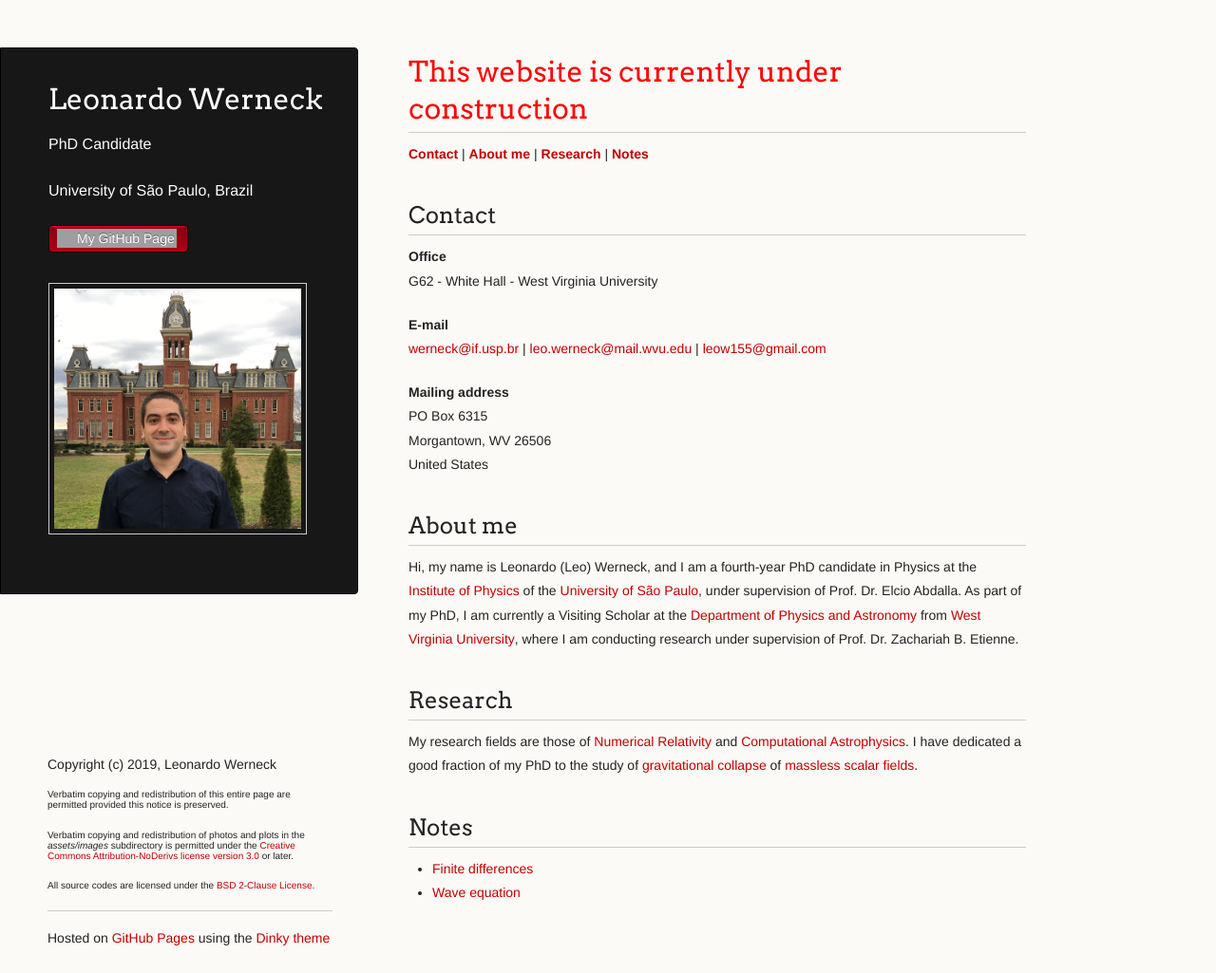
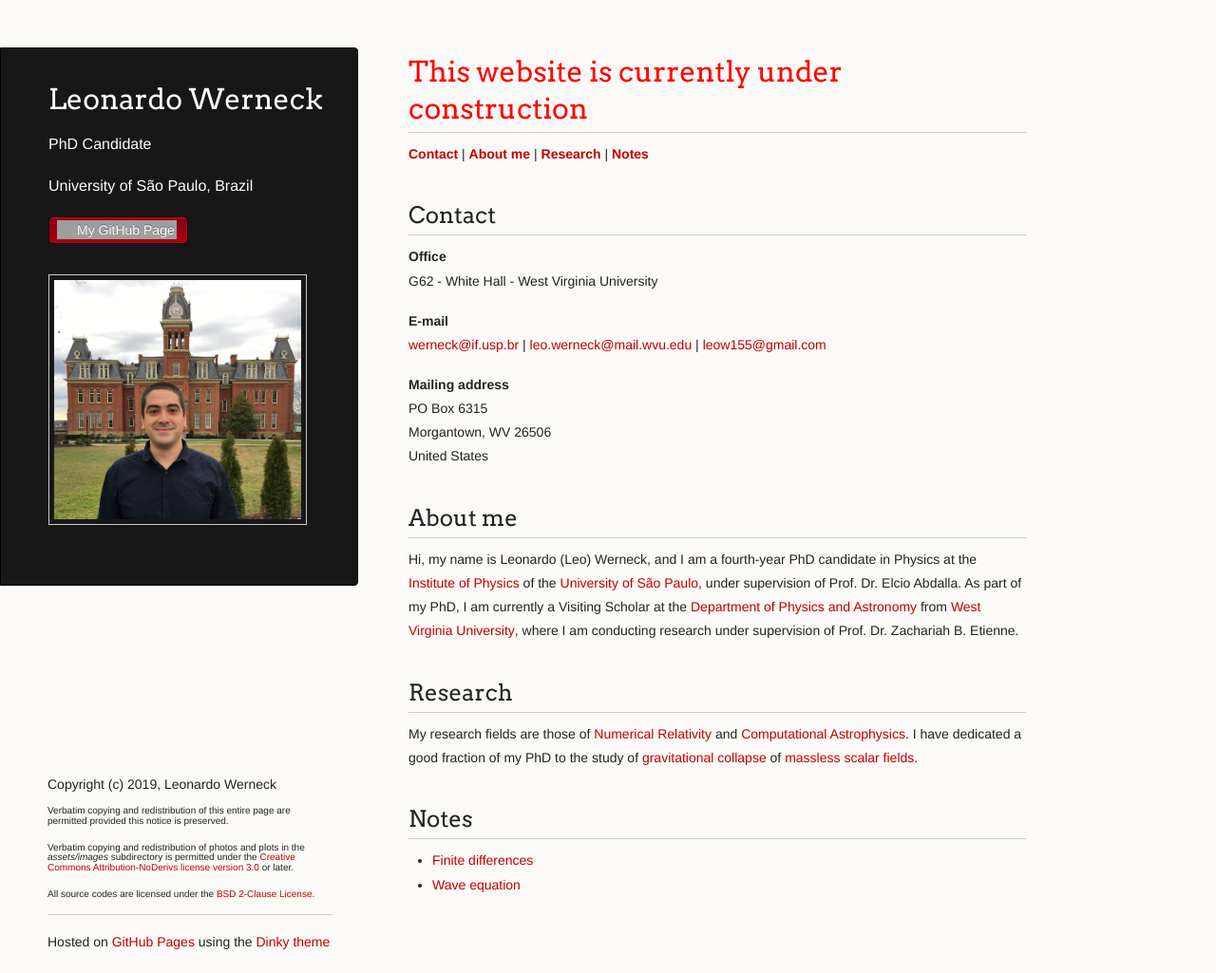
Before and after one commit to leowerneck/leowerneck.github.io, a Jekyll site: the page built from index.md, in a window 1280 px wide and 1025 px high. Shown: the whole window at 95% size. Built offline with Jekyll 4.4.1, drawn with Linux system fonts in a browser that asks for light colours; a script that is not in the unit is left out; grey boxes are pictures that could not be loaded.

Commit message:
_sass/jekyll-theme-dinky.scss: updated line spacing on footer to accomodate larger copyright notice

```diff
--- a/_sass/jekyll-theme-dinky.scss
+++ b/_sass/jekyll-theme-dinky.scss
@@ -325,7 +325,7 @@
 }
 
 p {
-  margin-bottom: 1.5em;
+  margin-bottom: 1.2em;
 }
 
 /* Footer */
```
